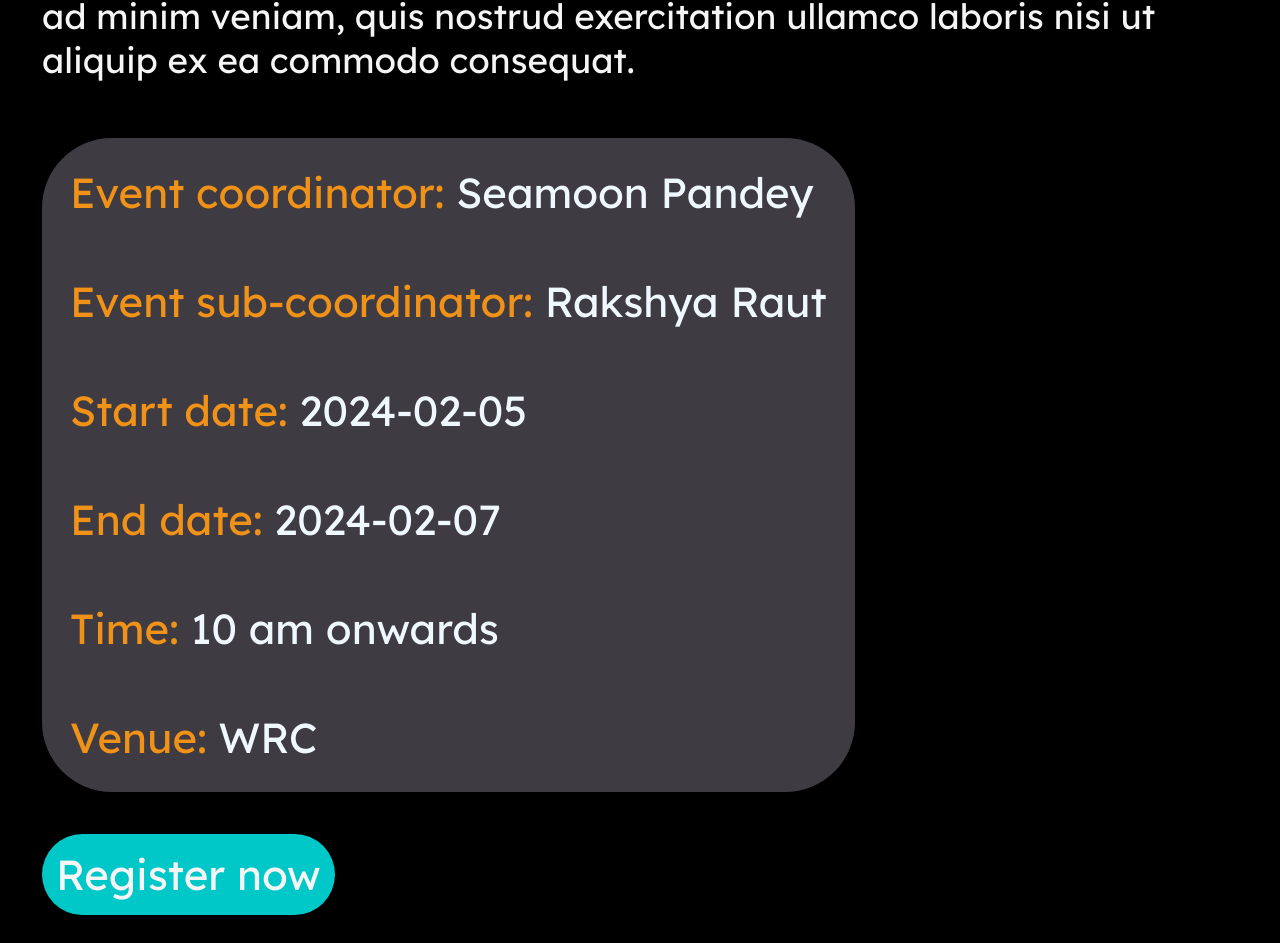
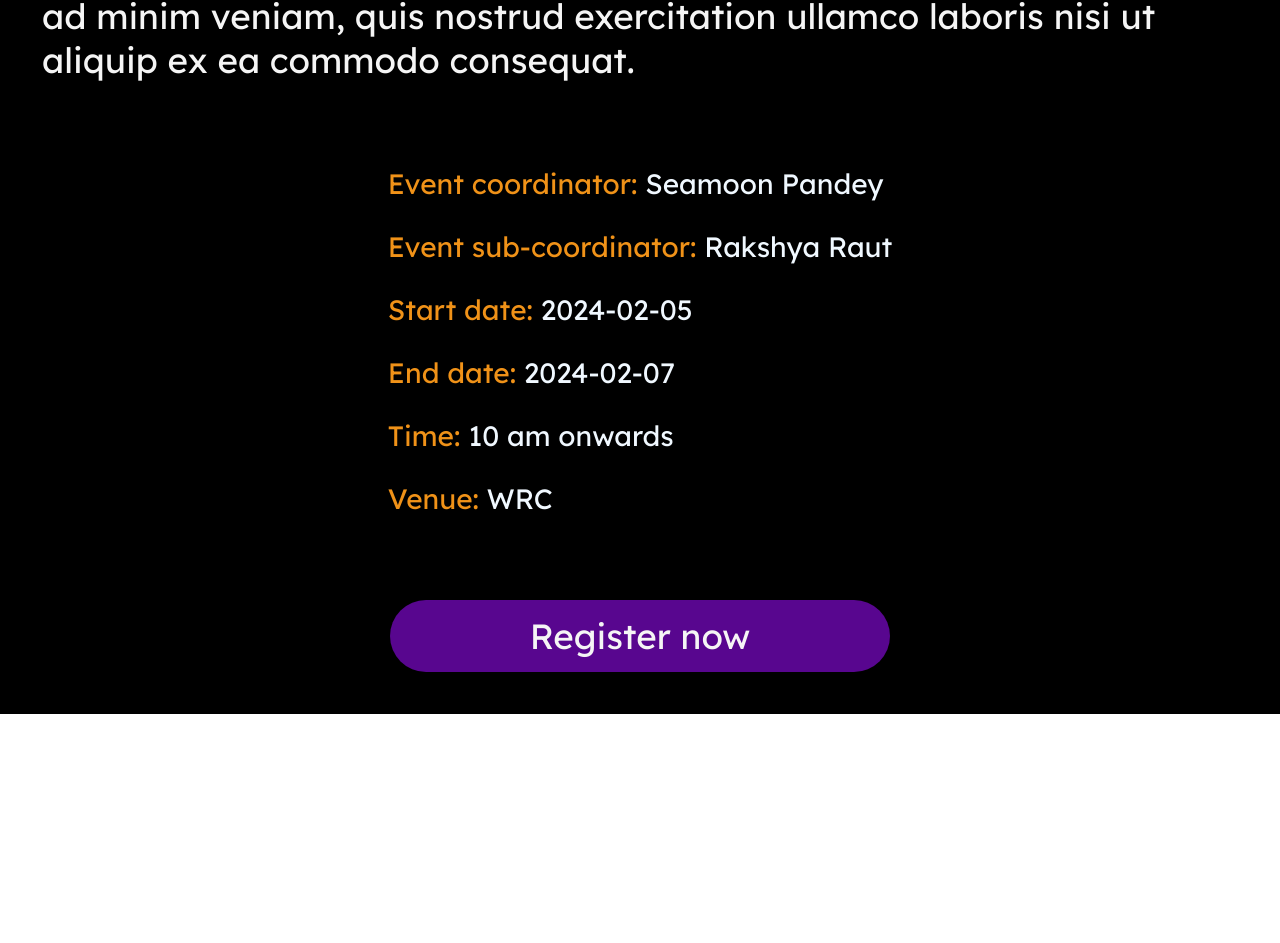
Before and after one commit to samrat-dotel/iCES-event-management, a React (Vite) app: page /event/1 in a window 1280 px wide. Shown: the part 839-1782 px from the top of the page. After the commit the page ends 1553 px from the top, so only its background shows below. Built offline with nearby package versions, Linux system fonts and the light colour scheme.

Commit message:
css fix for admin form and event page

```diff
--- a/src/pages/Admin/Admin.module.css
+++ b/src/pages/Admin/Admin.module.css
@@ -7,36 +7,37 @@
 .formContainer {
     display: flex;
     flex-direction: column;
-    justify-content: center;
     align-items: center;
-    margin: 4rem auto;
+    margin: 2rem auto;
     padding: 2rem 0 12rem 0;
     background-color: black;
 }
 
 .titles {
     display: flex;
-    text-align: center;
     flex-direction: column;
-    margin-bottom: 4rem;
+    margin-bottom: 2rem;
 }
 
 .title {
     font-size: 5rem;
     font-family: 'Dancing Script', cursive;
-    color: rgb(23, 65, 204);
+    color: #7D26CD;
 }
 
 .form {
     margin: 2rem;
-    padding: 2rem;
+    padding: 4rem 12rem;
     border: 1px solid rgb(54, 46, 46);
     background-color: rgb(51, 44, 44);
     border-radius: 2rem;
     display: flex;
     flex-direction: column;
     flex-wrap: wrap;
-    gap: 1rem;
+    gap: 2rem;
+    align-items: center;
+    justify-content: center;
+    width: 1000px;
 }
 
 .inputGroup {
@@ -48,11 +49,12 @@
 
 .input {
     font-size: 2rem;
-    background-color: black;
-    color: whitesmoke;
+    color: black;
     padding: .5rem;
     width: 100%;
     border-radius: 5rem;
+    background-color: whitesmoke;
+    border: transparent;
 }
 
 .label {
@@ -69,15 +71,18 @@
 }
 
 .submitButton {
-    margin-top: 4rem;
+    margin-top: 2rem;
     font-size: 2rem;
     padding: .5rem;
     border-radius: 50rem;
-    background-color: green;
+    background-color: #590aa3;
     color: white;
+    border: transparent;
+    width: fit-content;
+    padding: 1rem 3rem;
 }
 
 .submitButton:hover {
     cursor: pointer;
-    background-color: rgb(10, 197, 10);
+    background-color: #7D26CD;
 }
--- a/src/pages/Event/Event.jsx
+++ b/src/pages/Event/Event.jsx
@@ -28,34 +28,37 @@ const Event = () => {
             <p className={styles.title}>{selectedEvent.title}</p>
           </div>
           <p className={styles.description}>{selectedEvent.description}</p>
+          <div className={styles.specialBox}>
             <div className={styles.specials}>
               <p className={styles.text}>
-              Event coordinator:{" "}
+                <span className={styles.tag}>Event coordinator: </span>
                 <span className={styles.elements}>
                   {" "}
                   {selectedEvent.coordinator}
                 </span>
               </p>
               <p className={styles.text}>
-              Event sub-coordinator:{" "}
+                <span className={styles.tag}>Event sub-coordinator: </span>
                 <span className={styles.elements}>
                   {selectedEvent.subcoordinator}
                 </span>
               </p>
               <p className={styles.text}>
-              Start date:{" "}
-              <span className={styles.elements}>{selectedEvent.startDate}</span>
+                <span className={styles.tag}>Start date: </span>
+                <span className={styles.elements}>
+                  {selectedEvent.startDate}
+                </span>
               </p>
               <p className={styles.text}>
-              End date:{" "}
+                <span className={styles.tag}>End date: </span>
                 <span className={styles.elements}>{selectedEvent.endDate}</span>
               </p>
               <p className={styles.text}>
-              Time:{" "}
+                <span className={styles.tag}>Time: </span>
                 <span className={styles.elements}>{selectedEvent.time}</span>
               </p>
               <p className={styles.text}>
-              Venue:{" "}
+                <span className={styles.tag}>Venue: </span>
                 <span className={styles.elements}>{selectedEvent.venue}</span>
               </p>
             </div>
@@ -64,6 +67,7 @@ const Event = () => {
             </Link>
           </div>
         </div>
+      </div>
     </section>
   );
 };
--- a/src/pages/Event/Event.module.css
+++ b/src/pages/Event/Event.module.css
@@ -31,11 +31,11 @@
 }
 
 .button {
-    font-size: 3rem;
+    font-size: 2.5rem;
     border: 0 solid transparent;
-    padding: 1rem;
+    padding: 1rem 10rem;
     width: fit-content;
-    background-color: rgb(1, 200, 200);
+    background-color: #58068f;
     border-radius: 4rem;
     color: whitesmoke;
 }
@@ -43,20 +43,30 @@
 .specials {
     display: flex;
     flex-direction: column;
-    gap: 4rem;
+    gap: 2rem;
     margin-bottom: 4rem;
-    background-color: #3f3b42;
     padding: 2rem;
     max-width: max-content;
     border-radius: 5rem;
 }
 
-.text {
-    font-size: 3rem;
+.tag {
+    font-size: 2rem;
     color: rgb(240, 146, 24);
 }
 
 .elements {
     color: aliceblue;
-    font-size: 3rem;
+    font-size: 2rem;
 }
+
+.specialBox {
+    display: flex;
+    flex-direction: column;
+    justify-content: center;
+    align-items: center;
+}
+
+.button:hover {
+    background-color: purple;
+}
```
Lines whose indentation alone changed are shown as unchanged.
